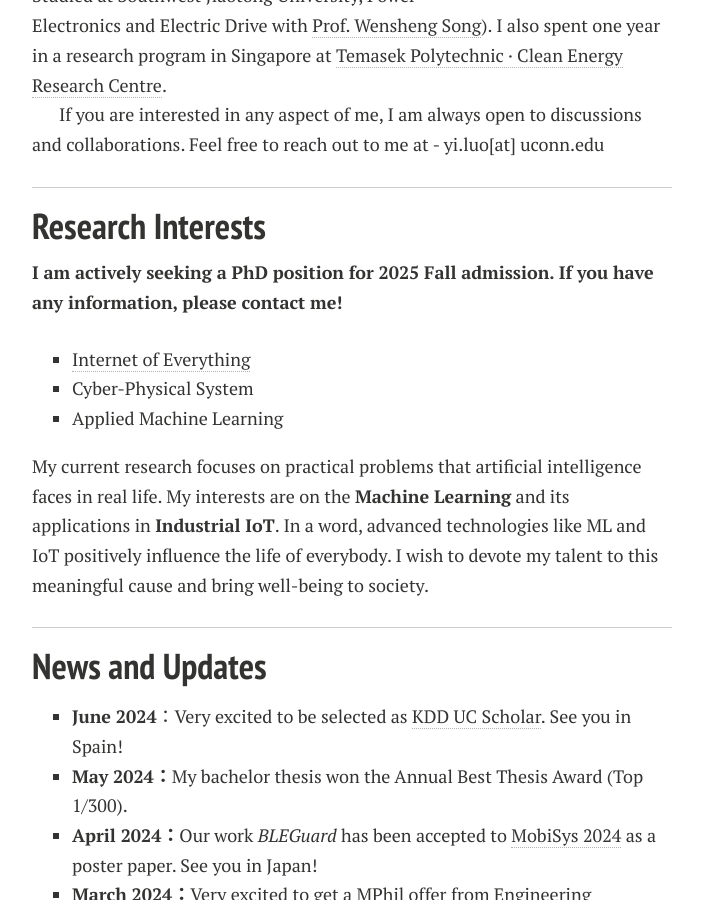
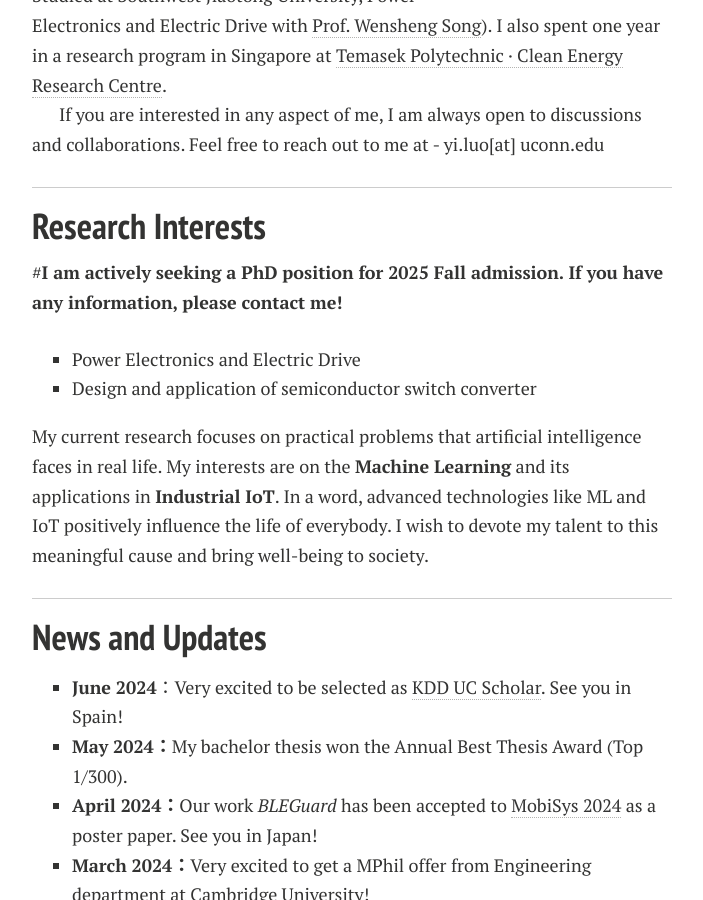
Before and after one commit to yisamu/yisamu.github.io, a Jekyll site: the page built from index.md, in a window 1280 px wide and 900 px high, scrolled down 335 px. Shown: the whole window, without its empty margins (288-991 px from the left). Built offline with Jekyll 4.4.1, drawn with Linux system fonts in a browser that asks for light colours; nearby versions of some CDN libraries; comment, search, counter and statistics services are not loaded; a style sheet for code colours, icons or effects is not loaded; our own code applies the rules of GitHub Pages for plain Markdown files.

Commit message:
Update index.md

```diff
--- a/index.md
+++ b/index.md
@@ -17,11 +17,11 @@ If you are interested in any aspect of me, I am always open to discussions and c
 
 ## Research Interests
 
-**I am actively seeking a PhD position for 2025 Fall admission. If you have any information, please contact me!**
+#**I am actively seeking a PhD position for 2025 Fall admission. If you have any information, please contact me!**
 
-- [Internet of Everything](https://scholar.google.com/citations?view_op=search_authors&hl=zh-CN&mauthors=label:internet_of_everything)
-- Cyber-Physical System
-- Applied Machine Learning
+
+- Power Electronics and Electric Drive
+- Design and application of semiconductor switch converter
 
 My current research focuses on practical problems that artificial intelligence faces in real life. My interests are on the **Machine Learning** and its applications in **Industrial IoT**. In a word, advanced technologies like ML and IoT positively influence the life of everybody.  I wish to devote my talent to this meaningful cause and bring well-being to society.
 
```
